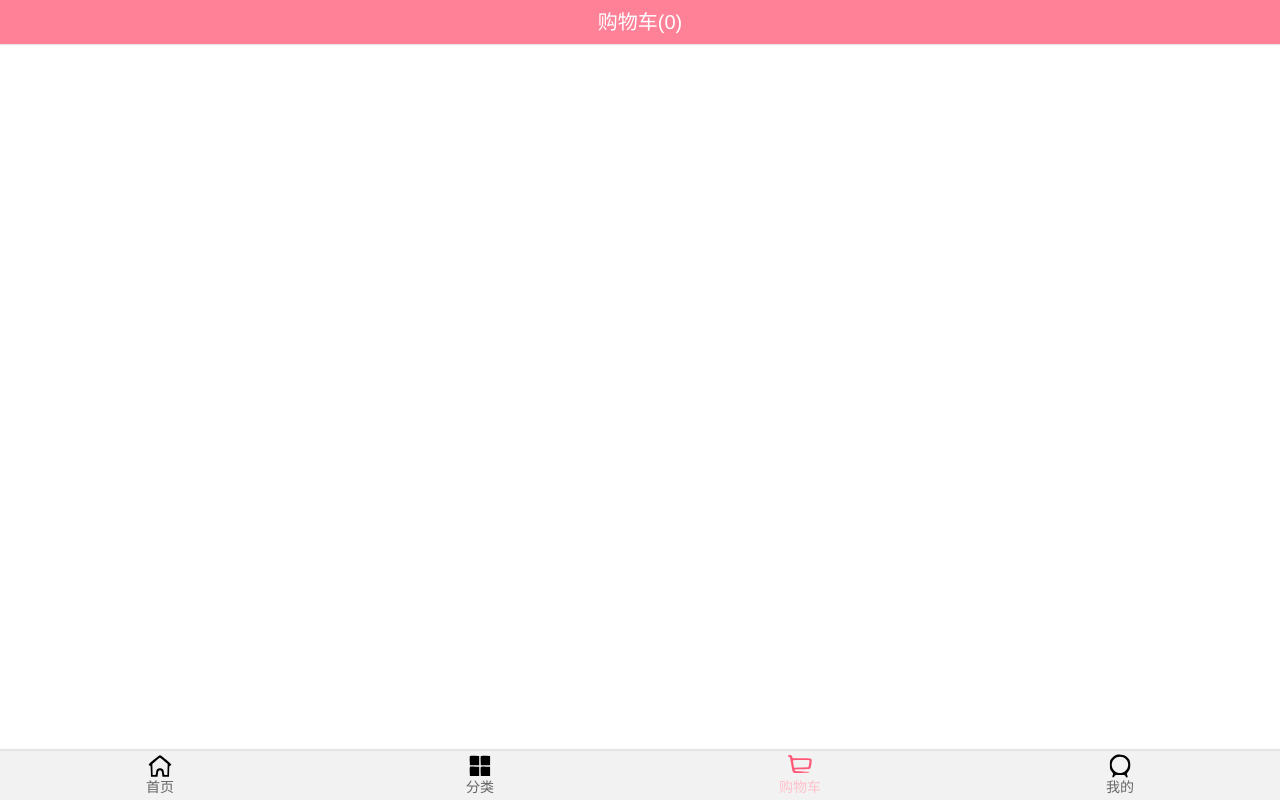
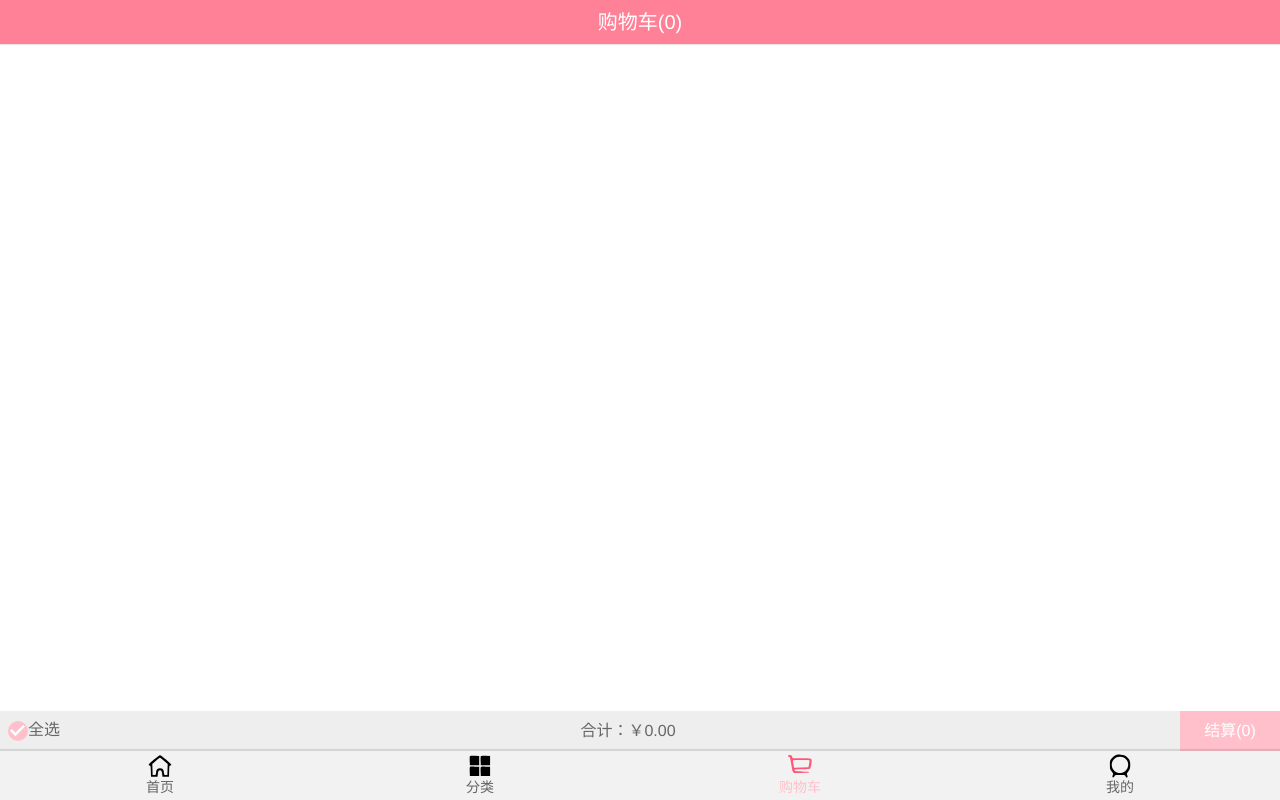
Before and after one commit to sacodd/mall, a Vue app: page /shopcart in a window 1280 px wide. Built offline with nearby package versions, Linux system fonts and the light colour scheme.

Commit message:
购物车完

```diff
--- /dev/null
+++ b/src/components/common/toast/Toast.vue
@@ -0,0 +1,34 @@
+<template>
+  <div class="toast" v-show="isShow">
+    <div>{{message}}</div>
+  </div>
+</template>
+
+<script>
+export default {
+  props: {
+    message: {
+      type: String,
+      default: ''
+    },
+    isShow: {
+      type: Boolean,
+      default: false
+    }
+  }
+}
+</script>
+
+<style>
+  .toast {
+    position: fixed;
+    top: 50%;
+    left: 50%;
+    transform: translate(-50%, -50%);
+    padding: 8px 10px;
+    border-radius: 5px;
+    background-color: rgba(0, 0, 0, .6);
+    color: #fff;
+    font-size: 20px;
+  }
+</style>
--- a/src/components/content/checkButton/CheckButton.vue
+++ b/src/components/content/checkButton/CheckButton.vue
@@ -17,11 +17,10 @@ export default {
 
 <style>
   .check-button {
-    margin-top: 45px;
     height: 20px;
     width: 20px;
     border-radius: 10px;
-    border: 2px solid #aaa
+    border: 2px solid #aaa;
   }
 
   .check-button img {
--- a/src/store/actions.js
+++ b/src/store/actions.js
@@ -1,12 +1,16 @@
 export default {
   addCart(context, payload) {
+    return new Promise((resolve, reject) => {
       // 对是否有相同商品进行判断
       let old = context.state.cartList.find(item => item.iid == payload.iid)
 
       if (old) {
         context.commit('addCounter', old)
+        resolve('商品数量+1')
       } else {
         context.commit('addNew', payload)
+        resolve('加入购物车')
+      }
+    })
   }
 }
-}
--- a/src/views/detail/Detail.vue
+++ b/src/views/detail/Detail.vue
@@ -12,6 +12,7 @@
     </scroll>
     <detail-bottom-bar @addCart="addCart"></detail-bottom-bar>
     <back-top @click="backClick" v-show="isShow"></back-top>
+    <toast :message="message" :isShow="toastShow"></toast>
   </div>
 </template>
 
@@ -29,10 +30,9 @@ import Scroll from '@/components/common/scroll/Scroll'
 import GoodsList from '@/components/content/goods/GoodsList'
 import emitter from '@/components/common/mitt/Mitt'
 import BackTop from '@/components/content/backtop/BackTop'
+import Toast from '@/components/common/toast/Toast'
 
 import { debouce } from '@/common/utils'
-
-import {itemListenerMixin} from '@/common/mixin'
 
 import { getDetail, getRecommend, Goods, Shop, GoodsParam } from '@/network/detail'
 
@@ -50,7 +50,8 @@ export default {
     DetailBottomBar,
     Scroll,
     GoodsList,
-    BackTop
+    BackTop,
+    Toast
   },
   data() {
     return {
@@ -65,6 +66,8 @@ export default {
       topY: [],
       getTopY: null,
       isShow: false,
+      message: '',
+      toastShow: false
     }
   },
   created() {
@@ -141,7 +144,14 @@ export default {
       product.iid = this.iid
 
       // 将商品添加进入购物车
-      this.$store.dispatch('addCart', product)
+      this.$store.dispatch('addCart', product).then(res => {
+        this.message = res
+        this.toastShow = true
+        setTimeout(() => {
+          this.message = ''
+          this.toastShow = false
+        }, 1000);
+      })
     }
   }
 }
--- a/src/views/shopcart/Shopcart.vue
+++ b/src/views/shopcart/Shopcart.vue
@@ -6,6 +6,7 @@
       </template>
     </nav-bar>
     <cart-list></cart-list>
+    <cart-bottom></cart-bottom>
   </div>
 </template>
 
@@ -13,6 +14,7 @@
 import NavBar from '@/components/common/navbar/NavBar'
 
 import CartList from './childComps/CartList'
+import CartBottom from './childComps/CartBottom'
 
 import { mapGetters } from 'vuex'
 
@@ -20,7 +22,8 @@ export default {
   name: 'ShopCart',
   components: {
     NavBar,
-    CartList
+    CartList,
+    CartBottom
   },
   computed: {
     ...mapGetters(['cartLength', 'cartList'])
--- /dev/null
+++ b/src/views/shopcart/childComps/CartBottom.vue
@@ -0,0 +1,74 @@
+<template>
+  <div class="cart-bottom">
+    <div class="bottom-check">
+      <check-button :isCheck="allCheck" @click="allCilick"></check-button>
+      <div>全选</div>
+    </div>
+    <div>合计：￥{{totalPrice}}</div>
+    <div class="bottom-to-shop">结算({{totalNum}})</div>
+  </div>
+</template>
+
+<script>
+import CheckButton from '@/components/content/checkButton/CheckButton'
+
+export default {
+  data() {
+    return {
+      checked: null
+    }
+  },
+  emits:['click'],
+  components: {
+    CheckButton
+  },
+  computed: {
+    totalPrice() {
+      return this.$store.state.cartList.filter(item => {
+        return item.checked
+      }).reduce((pre, item) => {
+        return pre + item.price * item.count
+      }, 0).toFixed(2)
+    },
+    totalNum() {
+      return this.$store.state.cartList.filter(item => item.checked).length
+    },
+    allCheck() {
+      return !this.$store.state.cartList.some(item => !item.checked)
+    }
+  },
+  methods: {
+    allCilick() {
+      this.checked = !this.allCheck
+      this.$store.state.cartList.map(item => item.checked = this.checked)
+    }
+  }
+}
+</script>
+
+<style>
+  .cart-bottom {
+    height: 40px;
+    margin-bottom: 44px;
+    background-color: #eee;
+    display: flex;
+    align-items: center;
+    justify-content: space-between;
+  }
+
+  .bottom-check {
+    width: 60px;
+    height: 20px;
+    margin: 0 8px;
+    display: flex;
+  }
+
+  .bottom-to-shop {
+    height: 40px;
+    width: 100px;
+    line-height: 40px;
+    text-align: center;
+    background-color: pink;
+    color: #fff;
+  }
+</style>
--- a/src/views/shopcart/childComps/CartList.vue
+++ b/src/views/shopcart/childComps/CartList.vue
@@ -29,7 +29,7 @@ export default {
 
 <style>
   .cart-list {
-    height: calc(100% - 44px - 49px);
+    height: calc(100% - 44px - 49px - 40px);
   }
 
   .cart-wrapper {
--- a/src/views/shopcart/childComps/CartListItem.vue
+++ b/src/views/shopcart/childComps/CartListItem.vue
@@ -7,7 +7,7 @@
     <div class="cart-item-right">
       <div class="cart-title">{{item.title}}</div>
       <div class="cart-desc">{{item.desc}}</div>
-      <div class="cart-bottom">
+      <div class="cart-item-bottom">
         <div class="item-price">￥{{item.price}}</div>
         <div class="item-count">×{{item.count}}</div>
       </div>
@@ -31,9 +31,6 @@ export default {
       }
     }
   },
-  created() {
-    console.log(this.item);
-  },
   methods: {
     checkClick() {
       this.item.checked = !this.item.checked
@@ -48,6 +45,10 @@ export default {
     padding: 8px 10px;
     border-bottom: 1px solid #ccc;
     display: flex;
+  }
+
+  .cart-check {
+    margin-top: 45px;
   }
 
   .cart-item-left img {
@@ -74,7 +75,7 @@ export default {
     font-size: 24px;
   }
 
-  .cart-bottom {
+  .cart-item-bottom {
     position: absolute;
     bottom: 5px;
     left: 0;
@@ -89,5 +90,6 @@ export default {
 
   .item-count {
     float: right;
+    margin-right: 10px;
   }
 </style>
```
Lines whose indentation alone changed are shown as unchanged.
